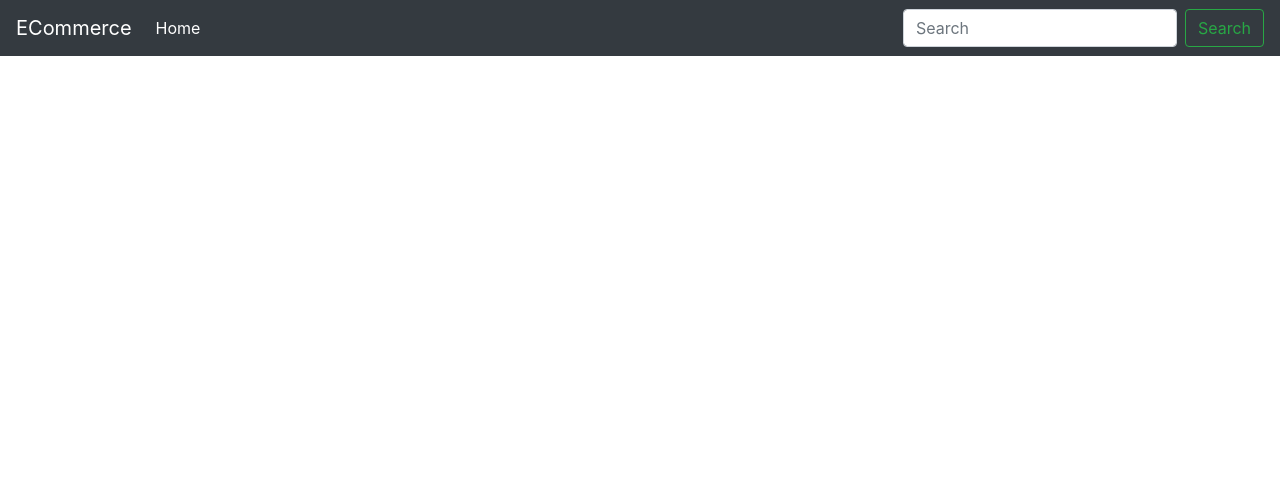
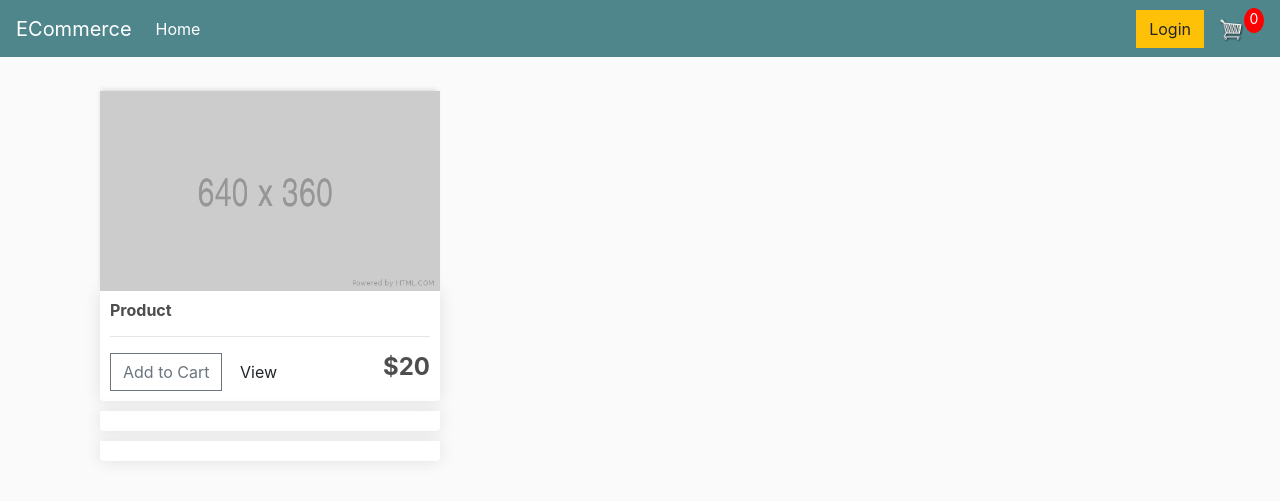
Before and after one commit to MuhammadYasa/E-Commerce, a Django app: page / in a window 1280 px wide. Shown: the top 501 px of the page. Run offline with Django 3.2, Linux system fonts and the light colour scheme; some libraries are stand-ins or nearby versions.

Commit message:
finishing home page

```diff
--- a/ecommerce/static/css/main.css
+++ b/ecommerce/static/css/main.css
@@ -3,7 +3,7 @@ body {
 }
 
 h1, h2, h3, h4, h5, h6{
-    color:hsl(0, 0%, 38%);
+    color:hsl(0, 0%, 30%);
 }
 
 .box-element{
--- a/ecommerce/store/templates/store/main.html
+++ b/ecommerce/store/templates/store/main.html
@@ -4,9 +4,9 @@
 <head>
 
     <title>Ecommerce</title>
-    <meta name="viewport" content="width=device-width", initial-scale="1, maximum-scale=1, minimum-scale=1" />
+    <meta name="viewport" content="width=device-width, initial-scale=1, maximum-scale=1, minimum-scale=1" />
     <link rel="stylesheet" href="https://stackpath.bootstrapcdn.com/bootstrap/4.5.2/css/bootstrap.min.css" integrity="sha384-JcKb8q3iqJ61gNV9KGb8thSsNjpSL0n8PARn9HuZOnIxN0hoP+VmmDGMN5t9UJ0Z" crossorigin="anonymous">
-<!--    <link rel="stylesheet" type="text/css" href="{% static 'css/main.css' %}">-->
+    <link rel="stylesheet" type="text/css" href="{% static 'css/main.css' %}">
 </head>
 <body>
 
@@ -21,14 +21,27 @@
       <li class="nav-item active">
         <a class="nav-link" href="#">Home <span class="sr-only">(current)</span></a>
       </li>
+    </ul>
 
-    </ul>
-    <form class="form-inline my-2 my-lg-0">
-      <input class="form-control mr-sm-2" type="search" placeholder="Search" aria-label="Search">
-      <button class="btn btn-outline-success my-2 my-sm-0" type="submit">Search</button>
-    </form>
+      <div class="form-inline my-2 my-lg-0">
+          <a href="#" class="btn btn-warning">Login</a>
+
+          <a href="{% url 'cart' %}">
+              <img id="cart-icon" src="{% static 'images/cart.png' %}">
+          </a>
+
+          <p id="cart-total">0</p>
+      </div>
   </div>
 </nav>
+
+<div class="container">
+  <br>
+  {% block content %}
+
+  {% endblock content%}
+
+</div>
 
 <script src="https://code.jquery.com/jquery-3.5.1.slim.min.js" integrity="sha384-DfXdz2htPH0lsSSs5nCTpuj/zy4C+OGpamoFVy38MVBnE+IbbVYUew+OrCXaRkfj" crossorigin="anonymous"></script>
 <script src="https://cdn.jsdelivr.net/npm/popper.js@1.16.1/dist/umd/popper.min.js" integrity="sha384-9/reFTGAW83EW2RDu2S0VKaIzap3H66lZH81PoYlFhbGU+6BZp6G7niu735Sk7lN" crossorigin="anonymous"></script>
--- a/ecommerce/store/templates/store/store.html
+++ b/ecommerce/store/templates/store/store.html
@@ -2,6 +2,36 @@
 {% load static %}
 {% block content %} <!-- karena di bawah kita itu akan ada konten -->
 
-<h3>store</h3>
+<div>
+    <div class="col-lg-4">
+<!--        ini maksudnya ukuran kolom kita, lg itu large-->
+        <img class="thumbnail" src="{% static 'images/placeholder.png'%}">
+        <div class="box-element product">
+            <!--        membuat box untuk product-->
+            <h6><strong>Product</strong></h6>
+            <hr>
+
+            <button class="btn btn-outline-secondary add-btn">Add to Cart</button>
+<!--            membuat button untuk menambahkan ke cart-->
+            <a class="btn btn-outline success" href="#">View</a>
+<!--            membuat botton view-->
+            <h4 style="display: inline-block; float:right"><strong>$20</strong></h4>
+<!--            membuat harga di samping gambar-->
+        </div>
+
+    </div>
+
+    <div class="col-lg-4">
+<!--        ini maksudnya ukuran kolom kita-->
+            <div class="box-element product"></div>
+<!--        membuat box untuk product-->
+    </div>
+
+    <div class="col-lg-4">
+<!--        ini maksudnya ukuran kolom kita-->
+        <div class="box-element product"></div>
+<!--        membuat box untuk product-->
+    </div>
+</div>
 
 {% endblock content %}
--- a/ecommerce/store/urls.py
+++ b/ecommerce/store/urls.py
@@ -1,8 +1,8 @@
 from django.urls import path
 from . import views # maksudnya adalah dia mengimport views ke dalam url
 
-urlpatterns = {
+urlpatterns = [
     path('', views.store, name='store'), # '' maksudnya itu home
     path('cart/', views.cart, name='cart'),
     path('checkout/', views.checkout, name='checkout')
-}
+]
```
Also changed, not shown: ecommerce/static/images/cart.jpg (deleted), ecommerce/static/images/cart.png (added), ecommerce/static/images/placeholder.png (added).
